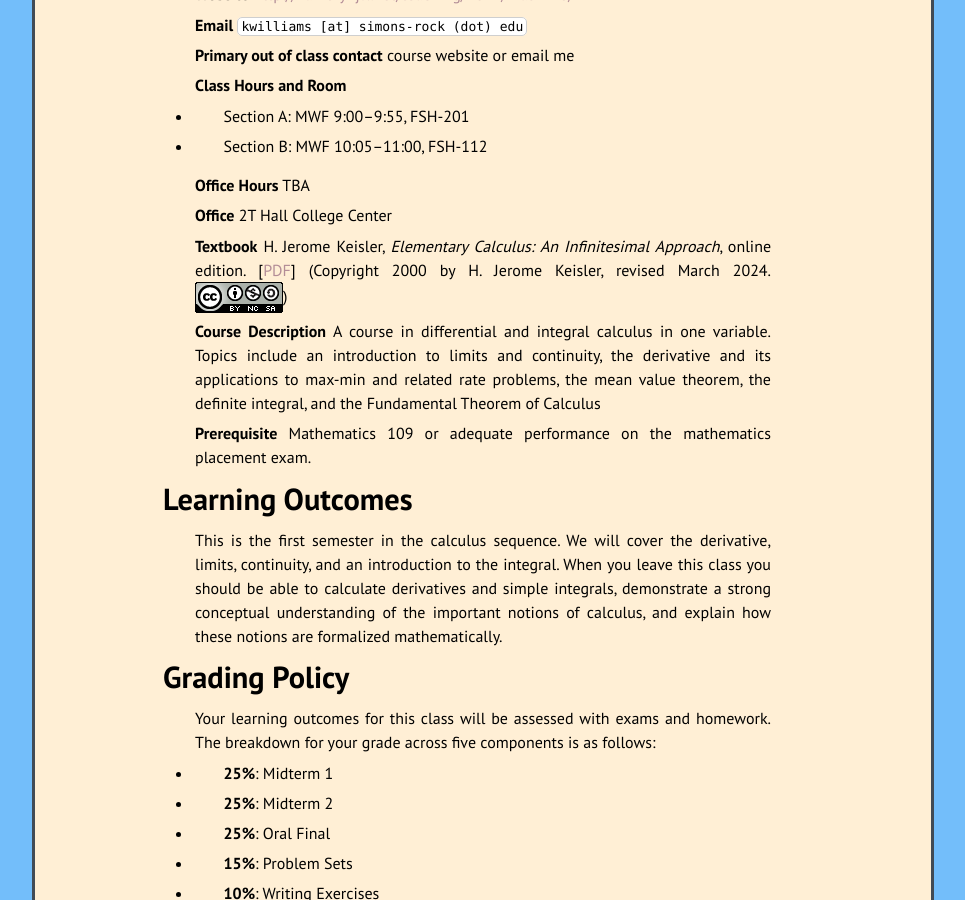
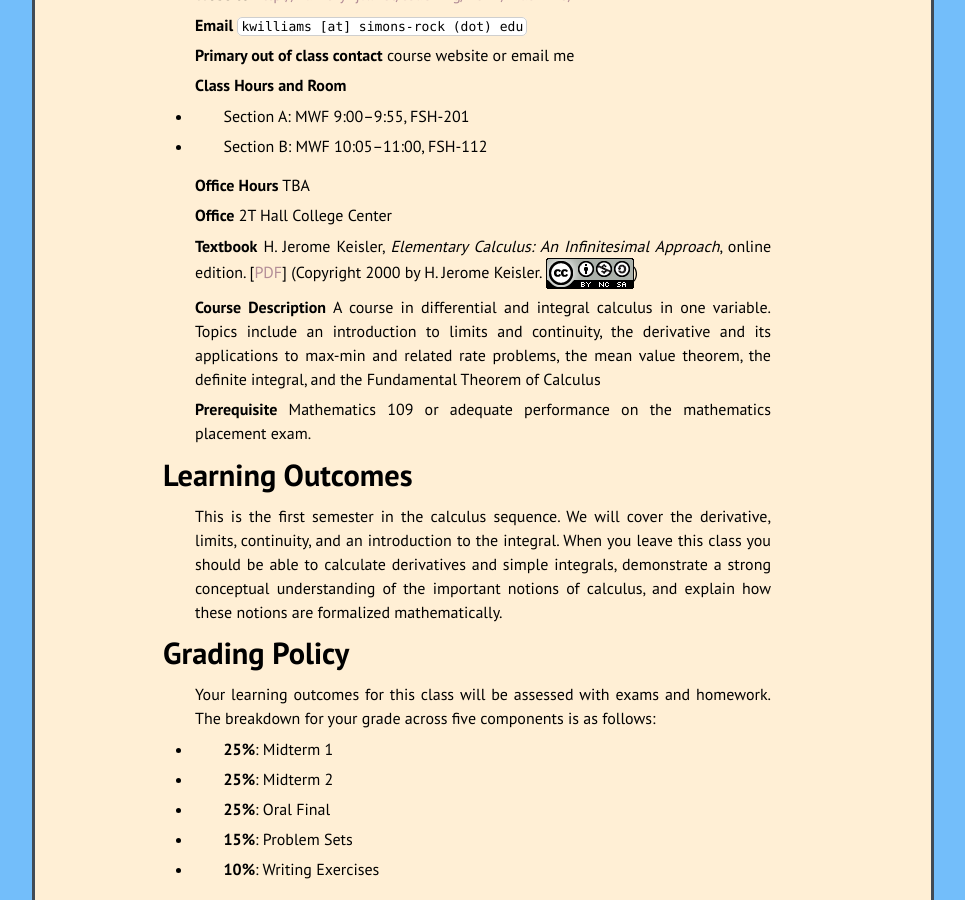
Before and after one commit to kamerynjw/kamerynjw.github.io, a Jekyll site: the page built from teaching/2024/math210/syllabus.md, in a window 1280 px wide and 900 px high, scrolled down 323 px. Shown: the whole window, without its empty margins (157-1122 px from the left). Built offline with Jekyll 4.4.1, drawn with Linux system fonts in a browser that asks for light colours; nearby versions of some CDN libraries.

Commit message:
wording twak

```diff
--- a/teaching/2024/math210/syllabus.md
+++ b/teaching/2024/math210/syllabus.md
@@ -29,7 +29,7 @@ Class Information
 
 **Office** 2T Hall College Center
 
-**Textbook** H. Jerome Keisler, *Elementary Calculus: An Infinitesimal Approach*, online edition. [[PDF]({{ page.parentlink }}keisler-ec.pdf)] (Copyright 2000 by H. Jerome Keisler, revised March 2024. [<img src="{{ page.parentlink }}cc-by-na-sa-3.0.png" width="88" alt="Creative Commons Attribution-Non-Commercial-ShareAlike 3.0 Unported Licensce.">](https://creativecommons.org/licenses/by-nc-sa/3.0/))
+**Textbook** H. Jerome Keisler, *Elementary Calculus: An Infinitesimal Approach*, online edition. [[PDF]({{ page.parentlink }}keisler-ec.pdf)] (Copyright 2000 by H. Jerome Keisler. [<img src="{{ page.parentlink }}cc-by-na-sa-3.0.png" width="88" alt="Creative Commons Attribution-Non-Commercial-ShareAlike 3.0 Unported Licensce.">](https://creativecommons.org/licenses/by-nc-sa/3.0/))
 
 **Course Description** A course in differential and integral calculus in one variable. Topics include an introduction to limits and continuity, the derivative and its applications to max-min and related rate problems, the mean value theorem, the definite integral, and the Fundamental Theorem of Calculus
 
```
